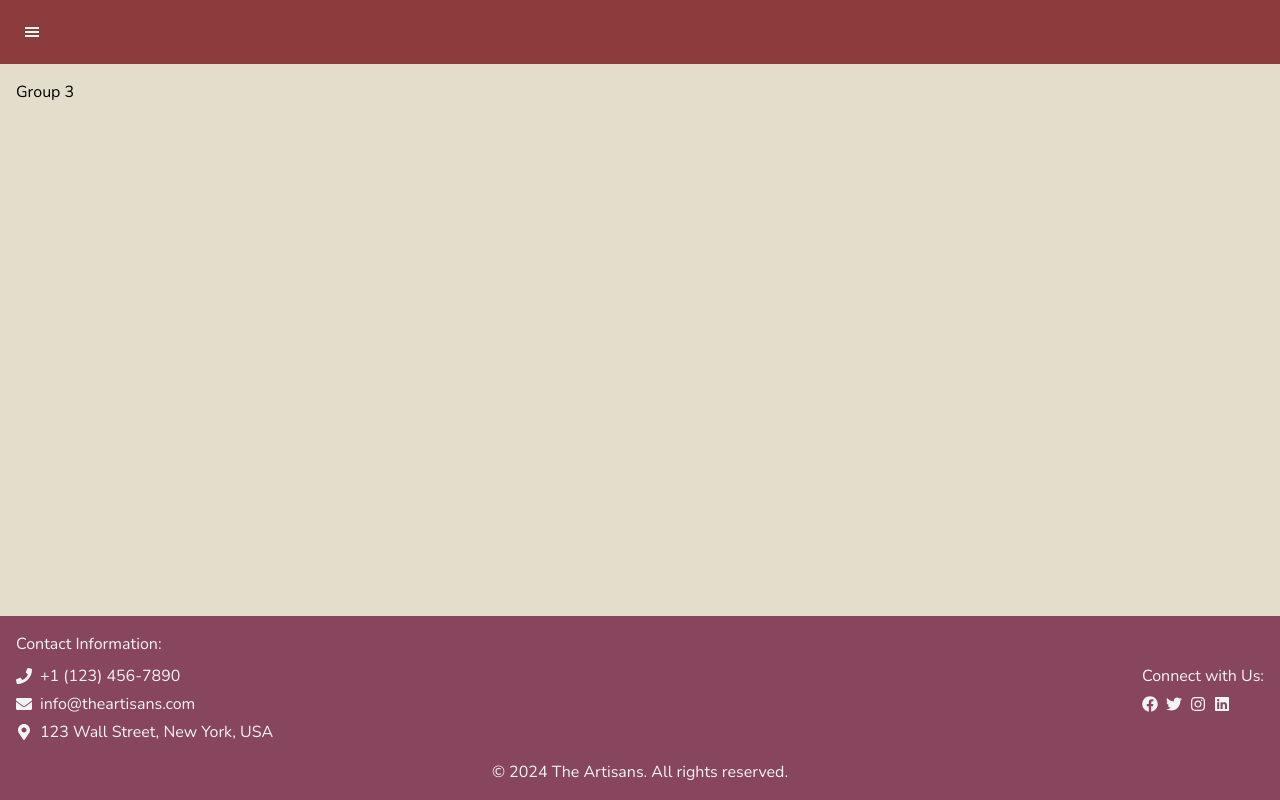
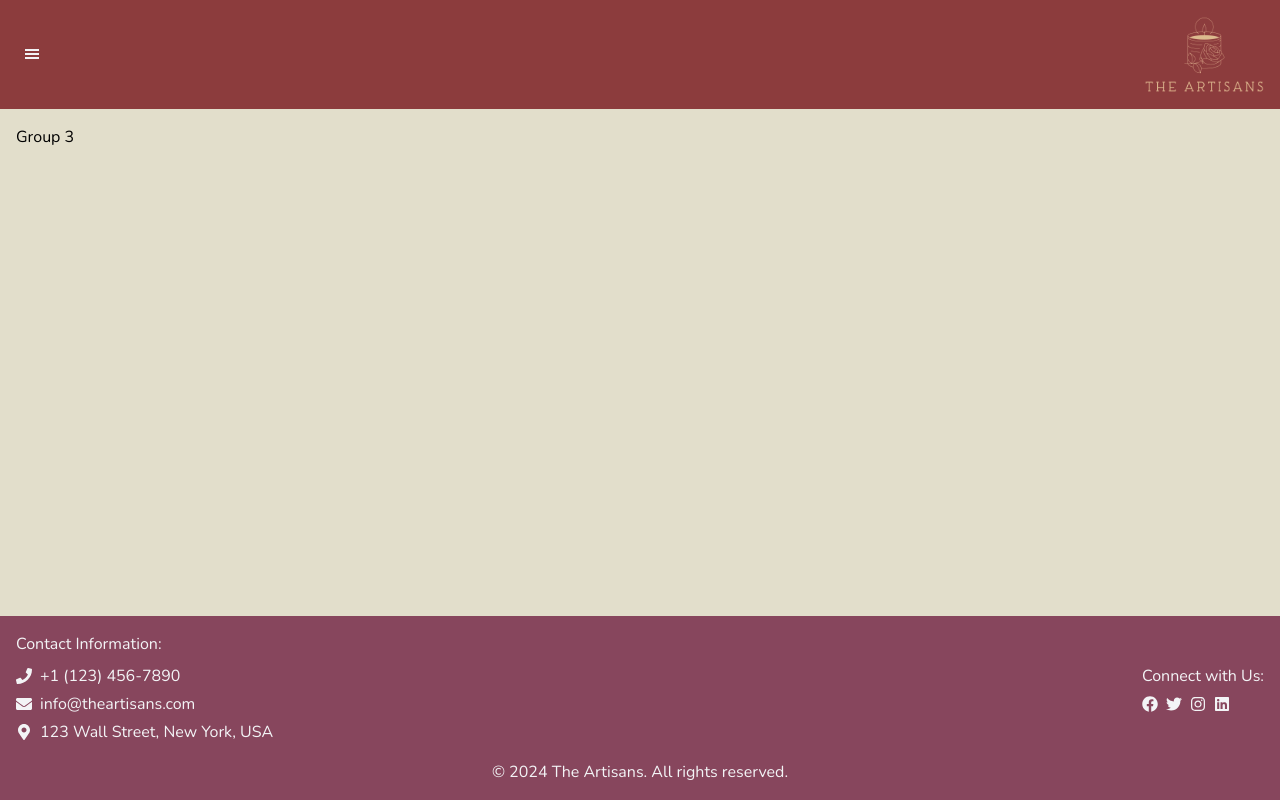
Before and after one commit to MATTALUI/wdd430-group3, a Next.js app: page / in a window 1280 px wide. Built offline with nearby package versions, Linux system fonts and the light colour scheme; no server answers; a web font is replaced by a local one.

Commit message:
Adding logo to the NavBar

```diff
--- a/src/components/Navbar.tsx
+++ b/src/components/Navbar.tsx
@@ -2,6 +2,8 @@
 import { useCallback, useState } from "react";
 import SideNav from "./SideNav";
 import { GiHamburgerMenu } from "react-icons/gi";
+import logoImage from "../../public/images/logo-bg.png";
+import Image from 'next/image';
 
 export default function Navbar() {
   const [sidenavOpen, setSidenavOpen] = useState(false);
@@ -12,13 +14,18 @@ export default function Navbar() {
 
   return (
     <>
-      <nav className="bg-primary p-4">
+      <nav className="bg-primary p-4 flex justify-between items-center">
+        <div>
           <button
             className="hover:bg-red-900 text-gray-100 p-2 rounded-sm border-red-900 transition-all"
             onClick={toggleSidenav}
           >
             <GiHamburgerMenu />
           </button>
+        </div>
+        <div>
+          <Image src={logoImage} alt="The Artisans" width={120} height={40} />
+        </div>
       </nav>
       <SideNav
         open={sidenavOpen}
```
Also changed, not shown: public/images/logo-bg.png (added). Lines whose indentation alone changed are shown as unchanged.
